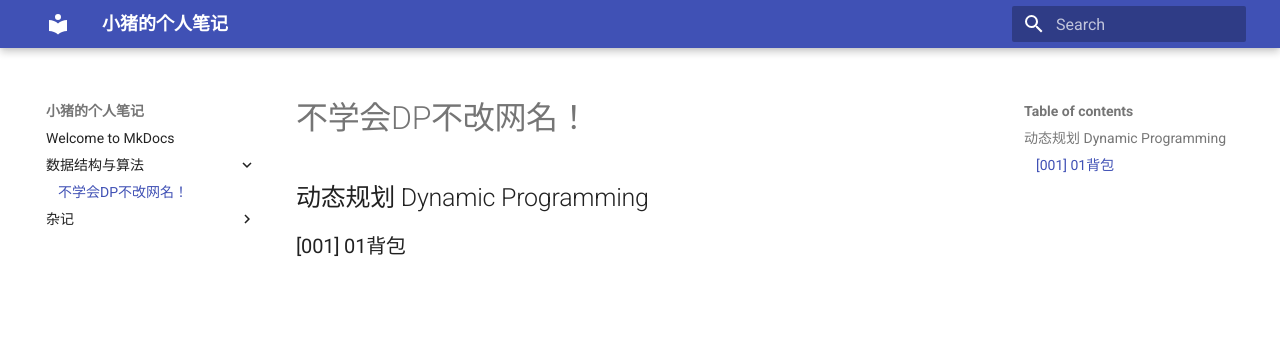
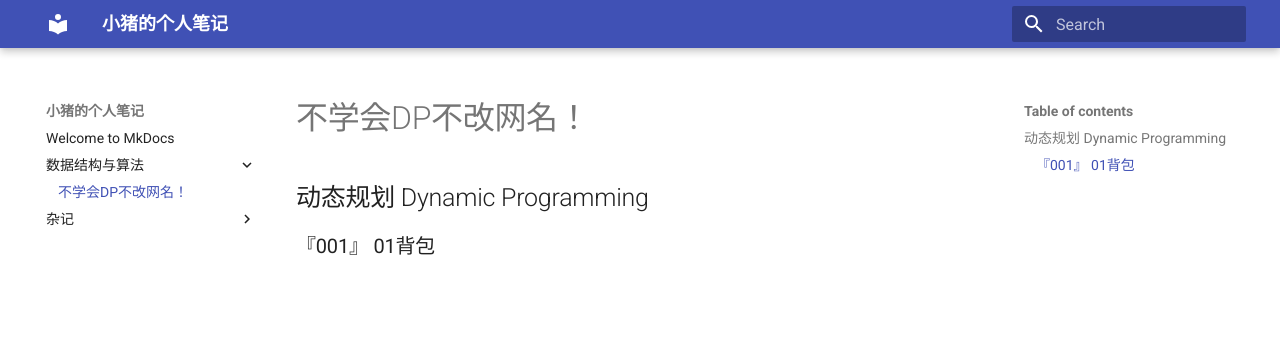
Before and after one commit to Maverick618/Maverick618.github.io, an MkDocs documentation site: the page built from docs/数据结构与算法/动态规划.md, in a window 1280 px wide. Shown: the top 348 px of the page. Built offline with MkDocs 1.6.1 and Material for MkDocs 9.7.7, drawn with Linux system fonts in a browser that asks for light colours.

Commit message:
修改笔记

```diff
--- a/docs/数据结构与算法/动态规划.md
+++ b/docs/数据结构与算法/动态规划.md
@@ -2,4 +2,4 @@
 
 ## 动态规划  Dynamic Programming
 
-### [001] 01背包
+### 『001』 01背包
```
